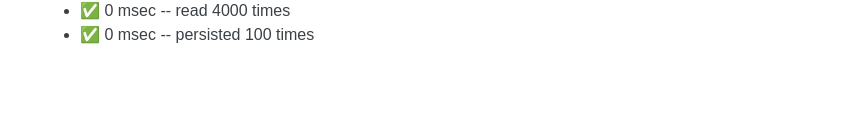
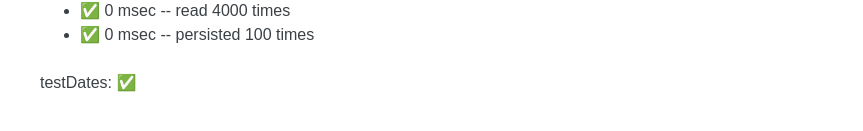
Before and after one commit to cwellsx/time, a React (Create React App) app: page /tests in a window 1280 px wide. Shown: the part 243-374 px from the top of the page, without its empty margins (208-1071 px from the left). Built offline with nearby package versions, Linux system fonts and the light colour scheme; what date-and-time would draw is missing.

Commit message:
Implement the Weeks class

```diff
--- a/src/pages/Tests.tsx
+++ b/src/pages/Tests.tsx
@@ -1,7 +1,8 @@
-import React from 'react';
+import React from "react";
+
+import { Weeks } from "./weeks";
 
 import type { TestResult } from "../model";
-
 type TestProps = {
   results: TestResult[];
 };
@@ -9,6 +10,7 @@ type TestProps = {
 export const Tests: React.FunctionComponent<TestProps> = (props: TestProps) => {
   const results = props.results;
   return (
+    <>
       <ul>
         {results.map((result, index) => {
           const ok = result.ok ? "✅" : "❌";
@@ -16,5 +18,50 @@ export const Tests: React.FunctionComponent<TestProps> = (props: TestProps) => {
           return <li key={index}>{text}</li>;
         })}
       </ul>
+      <p>testDates: {testDates() ? "✅" : "❌"}</p>
+    </>
   );
 };
+
+function assert(b: boolean) {
+  if (!b) throw new Error("assertion failed");
+}
+
+function testDates(): boolean {
+  const weeks = new Weeks();
+  try {
+    {
+      const result = weeks.getWeek(new Date(2022, 0, 1));
+      assert(result.year === 2021);
+      assert(result.week === 52);
+    }
+    {
+      const result = weeks.getWeek(new Date(2022, 0, 3));
+      assert(result.year === 2022);
+      assert(result.week === 1);
+    }
+    {
+      const result = weeks.getWeek(new Date(2022, 11, 25));
+      assert(result.year === 2022);
+      assert(result.week === 51);
+    }
+    {
+      const result = weeks.getWeek(new Date(2022, 11, 26));
+      assert(result.year === 2022);
+      assert(result.week === 52);
+    }
+    {
+      const result = weeks.getWeek(new Date(2023, 0, 1));
+      assert(result.year === 2022);
+      assert(result.week === 52);
+    }
+    {
+      const result = weeks.getWeek(new Date(2023, 0, 2));
+      assert(result.year === 2023);
+      assert(result.week === 1);
+    }
+    return true;
+  } catch {
+    return false;
+  }
+}
--- a/src/pages/date.ts
+++ b/src/pages/date.ts
@@ -1,4 +1,4 @@
-import date from 'date-and-time';
+import date from "date-and-time";
 
 const shortFormat = date.compile("HH:mm");
 const longFormat = date.compile("HH:mm ddd, MMM DD");
--- /dev/null
+++ b/src/pages/weeks.ts
@@ -0,0 +1,103 @@
+// see https://en.wikipedia.org/wiki/ISO_8601#Week_dates and https://en.wikipedia.org/wiki/ISO_week_date#Weeks_per_year
+// see also http://archives.miloush.net/michkap/archive/2005/11/14/492249.html
+
+export type IsoWeek = { year: number; week: number };
+type WeeksOfMonth = IsoWeek[];
+type WeeksOfYear = WeeksOfMonth[];
+
+export class Weeks {
+  readonly weeks = new Map<number, WeeksOfYear>();
+
+  getWeek(date: Date): IsoWeek {
+    const year = date.getFullYear();
+    const weeksOfYear = this.weeks.get(year) ?? this.getWeeksOfYear(year);
+    const weeksOfMonth = weeksOfYear[date.getMonth()];
+    return weeksOfMonth[date.getDate() - 1];
+  }
+
+  private getWeeksOfYear(year: number): WeeksOfYear {
+    const result: WeeksOfYear = [];
+    let [week, day] = this.getStart(year);
+    for (let month = 0; month < 12; ++month) {
+      const daysInMonth = getDaysInMonth(year, month);
+      const weeksOfMonth: WeeksOfMonth = [];
+      for (let date = 0; date < daysInMonth; ++date) {
+        weeksOfMonth.push(week);
+        day = ++day % 7;
+        if (isFirstDayOfWeek(day)) {
+          week =
+            week.year != year
+              ? { week: 1, year }
+              : month === 11 && date >= 29
+              ? { week: 1, year: year + 1 }
+              : { week: week.week + 1, year };
+        }
+      }
+      result.push(weeksOfMonth);
+    }
+
+    this.weeks.set(year, result);
+    return result;
+  }
+
+  private getStart(year: number): [week: IsoWeek, day: number] {
+    const jan1 = new Date(year, 0, 1);
+    const day = jan1.getDay();
+    const week = !isFridaySaturdayOrSunday(day) ? 1 : isLongYear(year - 1) ? 53 : 52;
+    if (!isFirstDayOfWeek(day)) {
+      const last = this.getLast(year - 1);
+      if (last) return [last, day];
+    }
+    const first = { year: week === 1 ? year : year - 1, week };
+    return [first, day];
+  }
+
+  private getLast(year: number): IsoWeek | undefined {
+    const weeksOfYear = this.weeks.get(year);
+    if (!weeksOfYear) return undefined;
+    return weeksOfYear[11][30];
+  }
+}
+
+const daysPerMonth = [31, 0, 31, 30, 31, 30, 31, 31, 30, 31, 30, 31];
+
+function getDaysInMonth(year: number, month: number) {
+  const days = daysPerMonth[month];
+  return days ? days : isLeapYear(year) ? 29 : 28;
+}
+
+function isLeapYear(year: number): boolean {
+  return year % 4 ? false : year % 100 ? true : year % 400 ? false : true;
+}
+
+function isLongYear(year: number): boolean {
+  const jan1 = new Date(year, 0, 1);
+  const day = jan1.getDay();
+  // any year starting on Thursday and any leap year starting on Wednesday
+  return day == Day.Thursday || (day == Day.Wednesday && isLeapYear(year));
+}
+
+// 0..6 is Sunday..Saturday
+const enum Day {
+  Sunday = 0,
+  Monday,
+  Tuesday,
+  Wednesday,
+  Thursday,
+  Friday,
+  Saturday,
+}
+
+function isFirstDayOfWeek(day: number): boolean {
+  return day === Day.Monday;
+}
+function isFridaySaturdayOrSunday(day: number): boolean {
+  switch (day) {
+    case Day.Friday:
+    case Day.Saturday:
+    case Day.Sunday:
+      return true;
+    default:
+      return false;
+  }
+}
```
Lines whose indentation alone changed are shown as unchanged.
